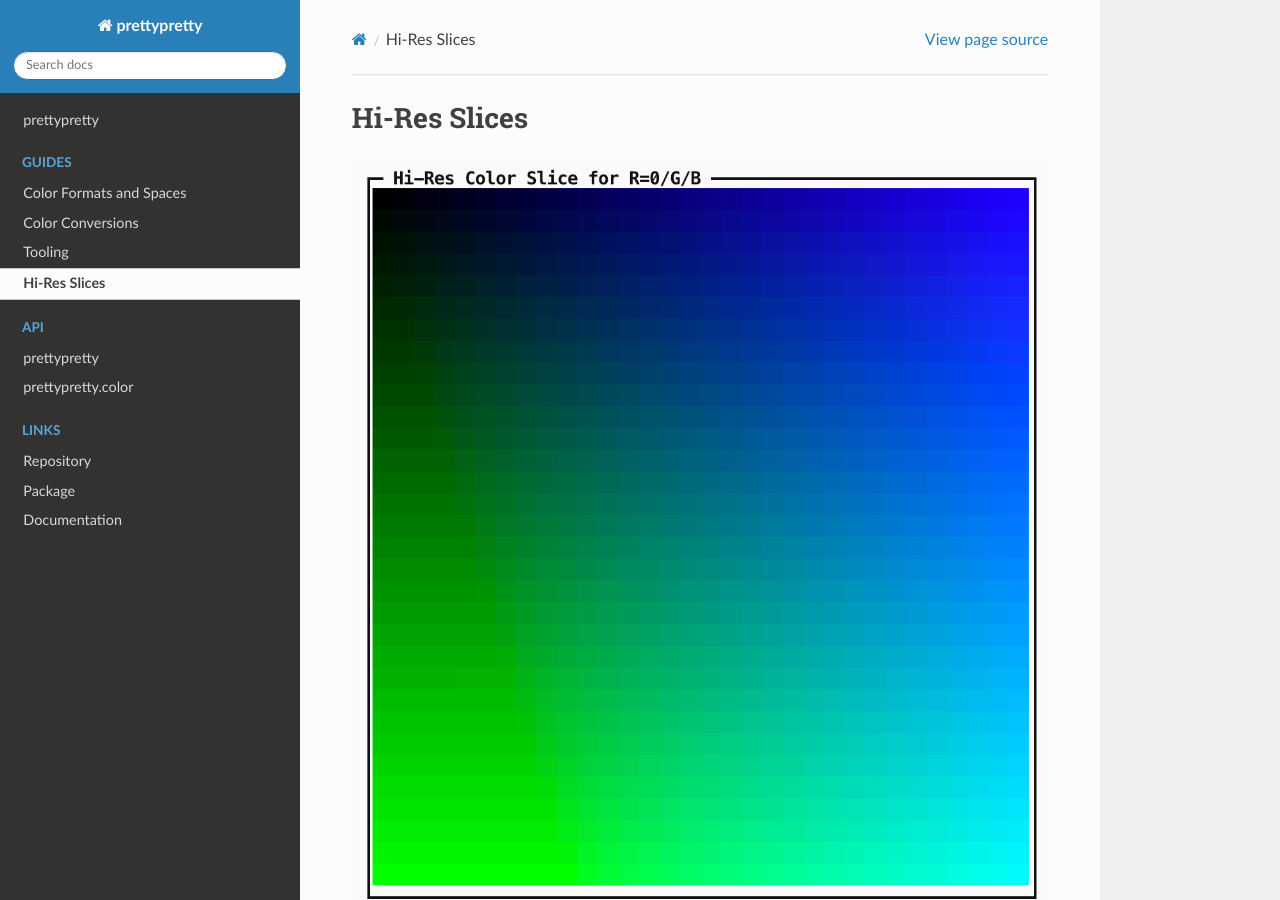
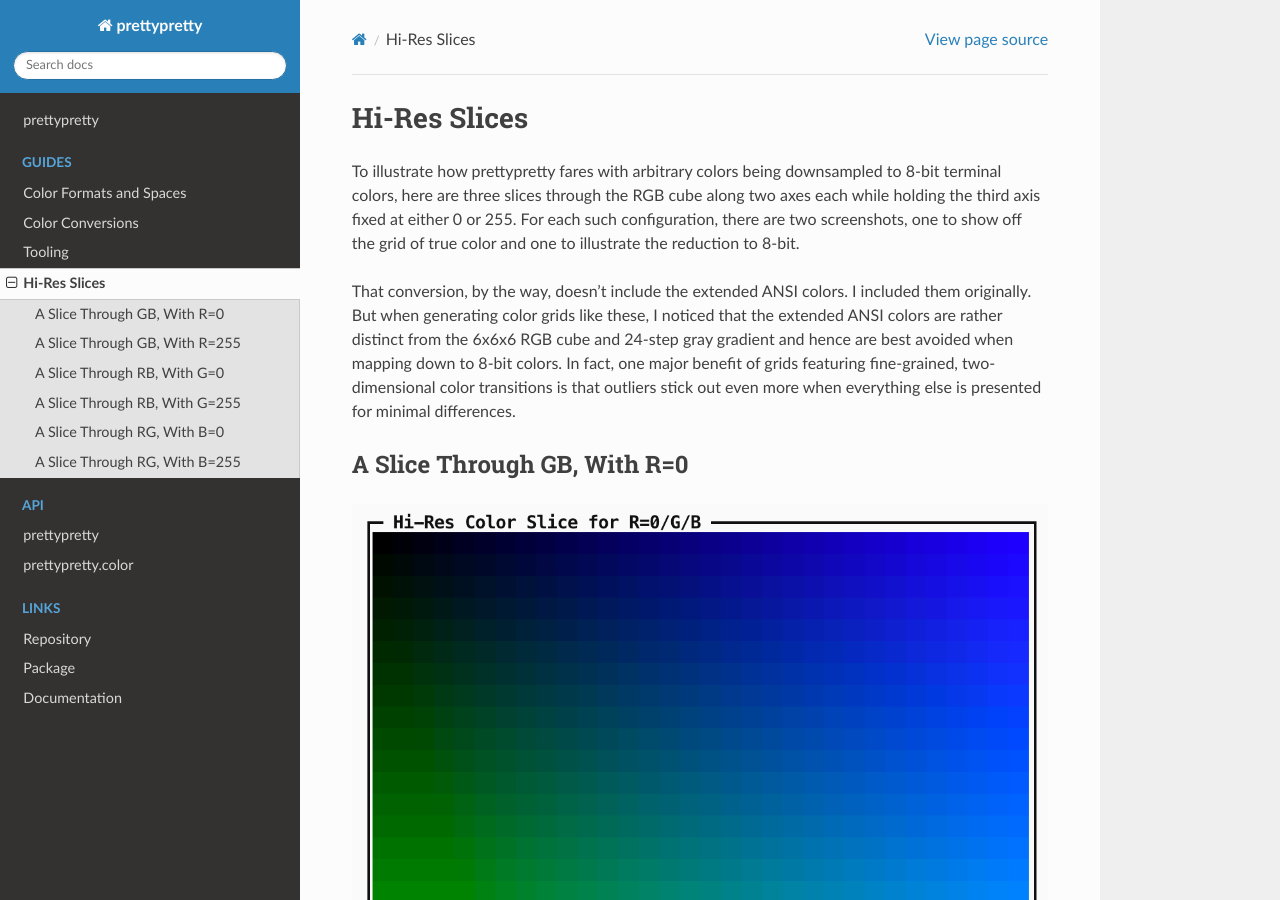
Before and after one commit to apparebit/prettypretty, a Sphinx documentation site: the page built from docs/hires-slices.rst, in a window 1280 px wide and 900 px high. Built offline with Sphinx 7.4.7 and the Read the Docs theme 2.0.0, drawn with Linux system fonts in a browser that asks for light colours; some of the changed text lies outside the part shown.

Commit message:
explain hi-res slice documentation

```diff
--- a/docs/hires-slices.rst
+++ b/docs/hires-slices.rst
@@ -1,5 +1,23 @@
 Hi-Res Slices
 =============
+
+To illustrate how prettypretty fares with arbitrary colors being downsampled to
+8-bit terminal colors, here are three slices through the RGB cube along two axes
+each while holding the third axis fixed at either 0 or 255. For each such
+configuration, there are two screenshots, one to show off the grid of true color
+and one to illustrate the reduction to 8-bit.
+
+That conversion, by the way, doesn't include the extended ANSI colors. I
+included them originally. But when generating color grids like these, I noticed
+that the extended ANSI colors are rather distinct from the 6x6x6 RGB cube and
+24-step gray gradient and hence are best avoided when mapping down to 8-bit
+colors. In fact, one major benefit of grids featuring fine-grained,
+two-dimensional color transitions is that outliers stick out even more when
+everything else is presented for minimal differences.
+
+
+A Slice Through GB, With R=0
+----------------------------
 
 .. image:: figures/slice-r00.png
    :alt: with
@@ -9,6 +27,9 @@ Hi-Res Slices
    :alt: with
 
 
+A Slice Through GB, With R=255
+------------------------------
+
 .. image:: figures/slice-rff.png
    :alt: with
 
@@ -16,6 +37,9 @@ Hi-Res Slices
 .. image:: figures/slice-rff-reduced.png
    :alt: with
 
+
+A Slice Through RB, With G=0
+----------------------------
 
 .. image:: figures/slice-g00.png
    :alt: with
@@ -25,6 +49,9 @@ Hi-Res Slices
    :alt: with
 
 
+A Slice Through RB, With G=255
+------------------------------
+
 .. image:: figures/slice-gff.png
    :alt: with
 
@@ -32,6 +59,9 @@ Hi-Res Slices
 .. image:: figures/slice-gff-reduced.png
    :alt: with
 
+
+A Slice Through RG, With B=0
+----------------------------
 
 .. image:: figures/slice-b00.png
    :alt: with
@@ -41,6 +71,9 @@ Hi-Res Slices
    :alt: with
 
 
+A Slice Through RG, With B=255
+------------------------------
+
 .. image:: figures/slice-bff.png
    :alt: with
 
```
Also changed, not shown: docs/figures/social.png (added).
